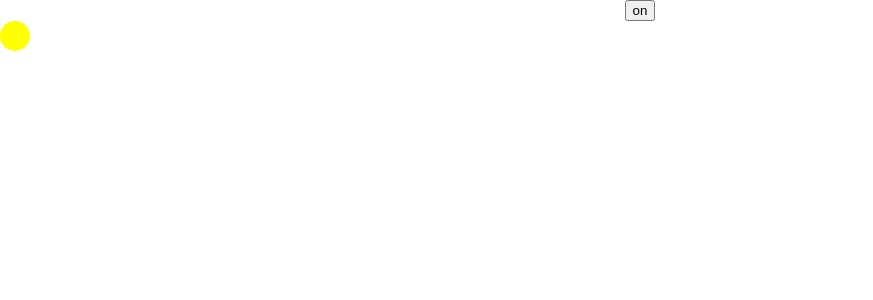
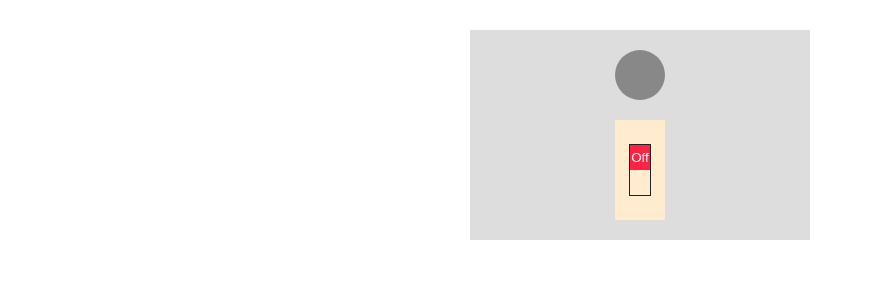
Before and after one commit to seandolinar/context-api-example, a React (Create React App) app: page / in a window 1280 px wide. Shown: the top 300 px of the page, without its empty margins (0-873 px from the left). Built offline with nearby package versions, Linux system fonts and the light colour scheme.

Commit message:
working simiple light bulb

```diff
--- a/src/App.css
+++ b/src/App.css
@@ -1,5 +1,11 @@
 .App {
   text-align: center;
+  margin: auto;
+  margin-top: 30px;
+  max-width: 300px;
+  padding: 20px;
+  background-color: #ddd;
+  font-family: Helvetica;
 }
 
 .App-logo {
@@ -22,21 +28,86 @@
   font-size: large;
 }
 
+.space-20 {
+  height: 20px;
+}
 
 .light-bulb {
     border-radius: 50%;
-    width: 30px;
-    height: 30px;
+    width: 50px;
+    height: 50px;
+    margin: auto;
 }
 
 .light-bulb.on {
-    background-color: yellow;
+    background-color: #ffdd44;
+    position: relative;
+}
+
+.light-bulb.on:after {
+    content: '';
+    position: absolute;
+    top: 40%;
+    left: 45%;
+    width: 5px;
+    height: 5px;
+    border-radius: 50%;
+    background-color: rgba(255, 255,255, 1);
+    box-shadow: 0 0 15px 10px #fff;
+    opacity: .85;
 }
 
 .light-bulb.off {
   background-color: #888;
 }
 
+.light-switch {
+    border: 0;
+    padding: 0;
+    background-color: blanchedalmond;
+    width: 50px;
+    height: 100px;
+    cursor: pointer;
+}
+
+.light-switch > div {
+  width: 40%;
+  height: 50%;
+  margin: auto;
+  border: 1px solid #222;
+  background-color: #ff2244;
+  color: #fff;
+  position: relative;
+  line-height: 25px;
+}
+/* move some stuff around so this works */
+
+
+.light-switch > div:before {
+  content: 'On';
+  display: block;
+  position: absolute;
+  height: 50%;
+  width: 100%;
+  bottom: 0;
+  background-color: #0066cc;
+  color: white;
+}
+
+.light-switch > div:after {
+  content: '';
+  display: block;
+  position: absolute;
+  height: 50%;
+  width: 100%;
+  background-color: blanchedalmond;
+  bottom: 50%;
+  transition: 150ms bottom;
+}
+
+.light-switch.down > div:after {
+  bottom: 0;
+}
 
 @keyframes App-logo-spin {
   from { transform: rotate(0deg); }
--- a/src/App.js
+++ b/src/App.js
@@ -2,6 +2,7 @@ import React, { Component } from 'react';
 import style from './App.css';
 
 import LightCircuit from './context/context'
+
 import LightBulb from './component/LightBulb'
 import LightSwitch from './component/LightSwitch'
 
@@ -9,15 +10,16 @@ import LightSwitch from './component/LightSwitch'
 class App extends Component {
   constructor(props){
     super(props)
-    this.state = {on: true}
+    this.state = {on: false}
   }
 
   render() {
     return (
-      <LightCircuit.Provider value={ {state: this.state, helpMe: () => this.setState({on: !this.state.on })} }>
+      <LightCircuit.Provider value={ {state: this.state, flipSwitch: () => this.setState({on: !this.state.on })} }>
         <div className="App">
+          <LightBulb/>
+          <div className="space-20"></div>
           <LightSwitch/>
-          <LightBulb/>
         </div>
       </LightCircuit.Provider>
     );
--- a/src/component/LightBulb.jsx
+++ b/src/component/LightBulb.jsx
@@ -4,10 +4,13 @@ import LightCircuit from '../context/context'
 
 
 class LightBulb extends Component {
+
+
+
     render() {
       return <LightCircuit.Consumer>
                 {
-                    (context) => <div className={'light-bulb' + ' ' + (context.state.on ? 'on' : 'off') }></div>
+                    ({state}) => <div className={'light-bulb' + ' ' + (state.on ? 'on' : 'off') }></div>
                 }
             </LightCircuit.Consumer>
     }
--- a/src/component/LightSwitch.jsx
+++ b/src/component/LightSwitch.jsx
@@ -2,12 +2,28 @@ import React, { Component } from 'react';
 
 import LightCircuit from '../context/context'
 
+class LightSwitch extends Component {
 
-class LightSwitch extends Component {
+    constructor(props){
+        super(props)
+        this.state = {up: false}
+      }
+
     render() {
       return <LightCircuit.Consumer>
                 {
-                    (context) => <button onClick={context.helpMe}>{context.state.on ? 'on' : 'off'}</button>
+                    ({state, flipSwitch}) => {
+                        const handleClick = () => {
+                            this.setState({up: !this.state.up})
+                            flipSwitch()
+                        }
+                        return <button
+                            onClick={handleClick}
+                            className={'light-switch' +
+                                        (state.on ? ' on' : ' off') +
+                                        (this.state.up ? ' up' : ' down') +
+                                        ' ' + this.props.className }><div>Off</div></button>
+                    }
                 }
             </LightCircuit.Consumer>
     }
--- a/src/context/context.jsx
+++ b/src/context/context.jsx
@@ -1,3 +1,5 @@
 import React from 'react'
 
 export default React.createContext('off')
+
+// export const threeWayLightCircuit = React.createContext('off')
```
